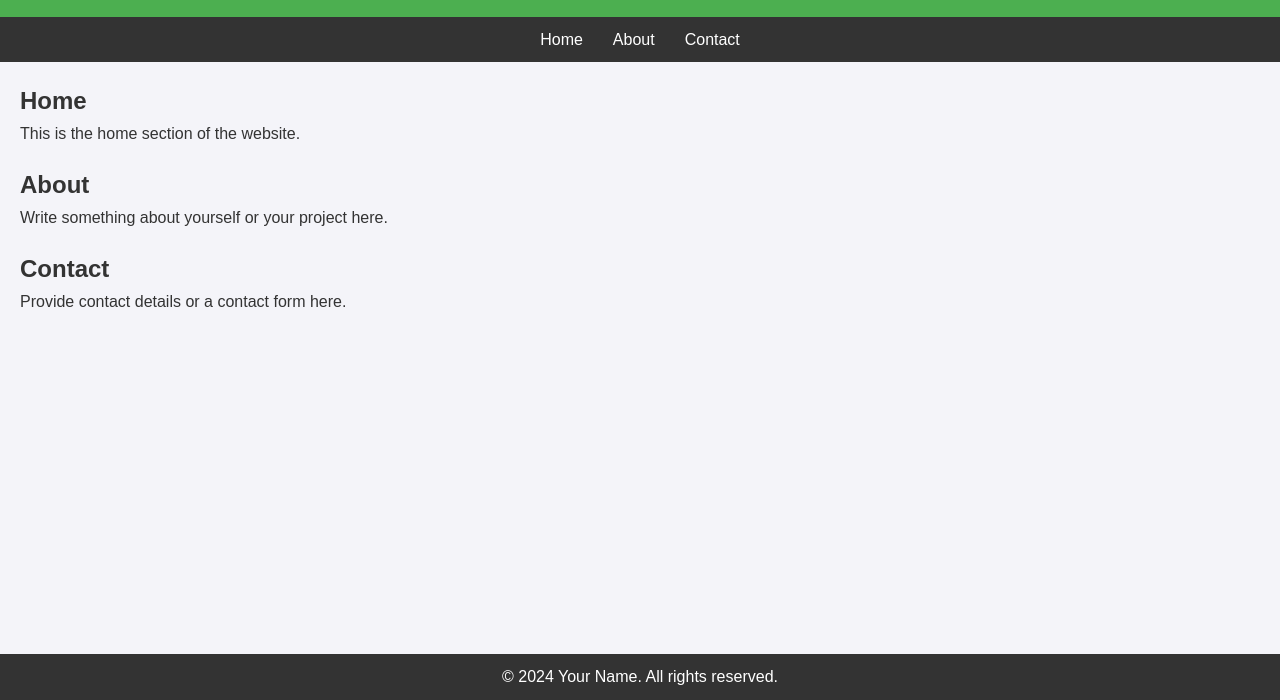
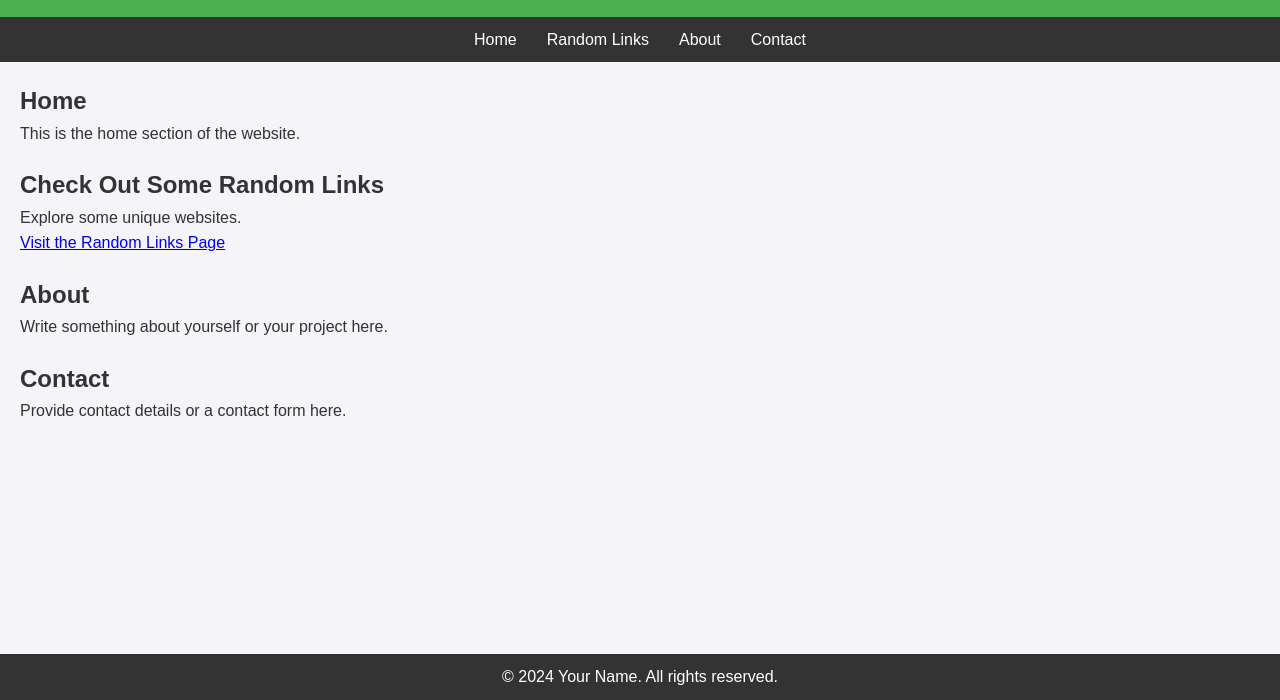
Before and after one commit to mrarob8/mrarob8.github.io, a plain HTML site: page index.html in a window 1280 px wide. Shown: the part 100-800 px from the top of the page. Drawn offline with Linux system fonts and the light colour scheme.

Commit message:
Update index.html

```diff
--- a/index.html
+++ b/index.html
@@ -15,6 +15,7 @@
     <nav>
         <ul>
             <li><a href="index.html">Home</a></li>
+            <li><a href="pages/random-links.html">Random Links</a></li>
             <li><a href="pages/about.html">About</a></li>
             <li><a href="pages/contact.html">Contact</a></li>
         </ul>
@@ -24,6 +25,12 @@
         <section id="home">
             <h2>Home</h2>
             <p>This is the home section of the website.</p>
+        </section>
+
+        <section>
+            <h2>Check Out Some Random Links</h2>
+            <p>Explore some unique websites.</p>
+            <p><a href="pages/random-links.html">Visit the Random Links Page</a></p>
         </section>
 
         <section id="about">
```
